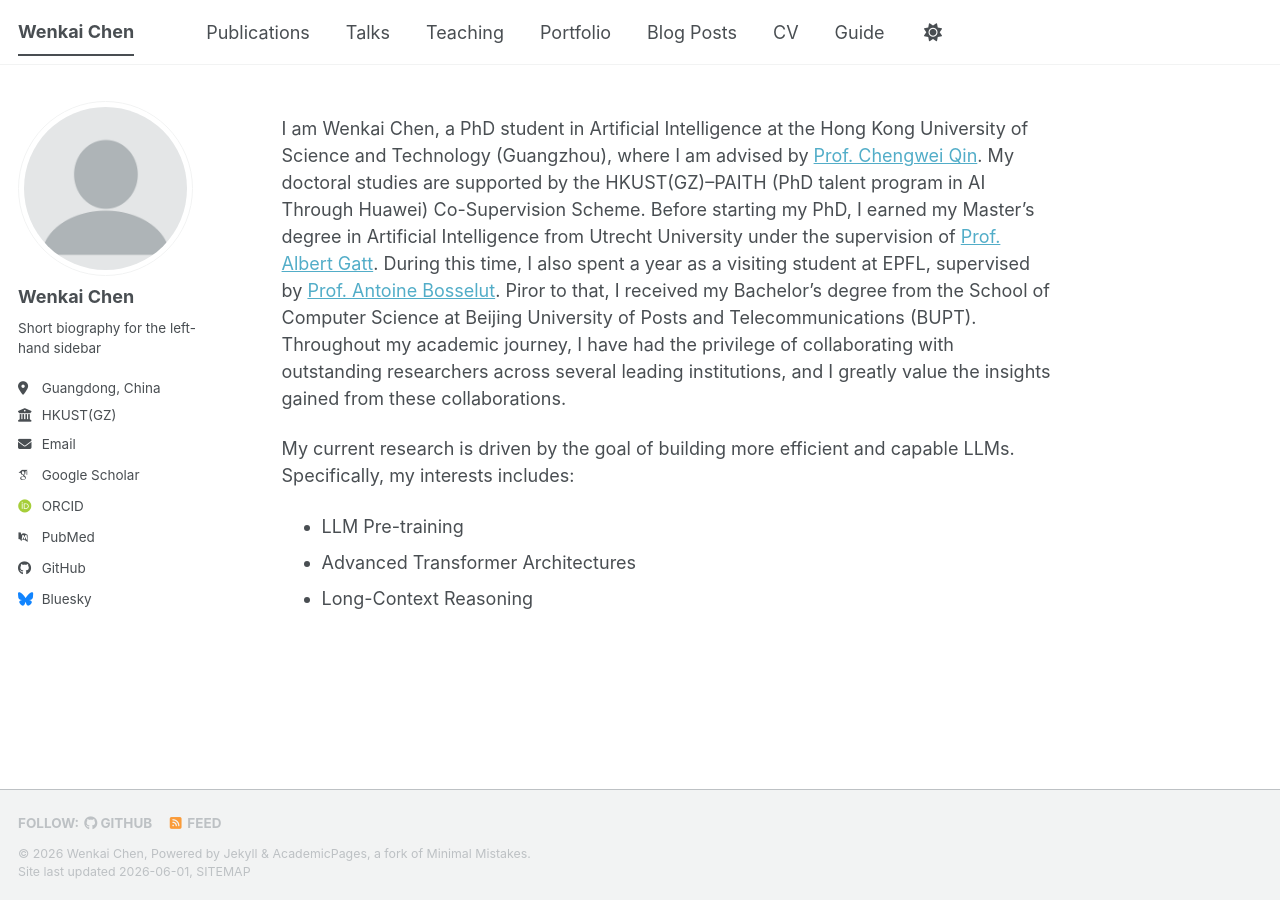
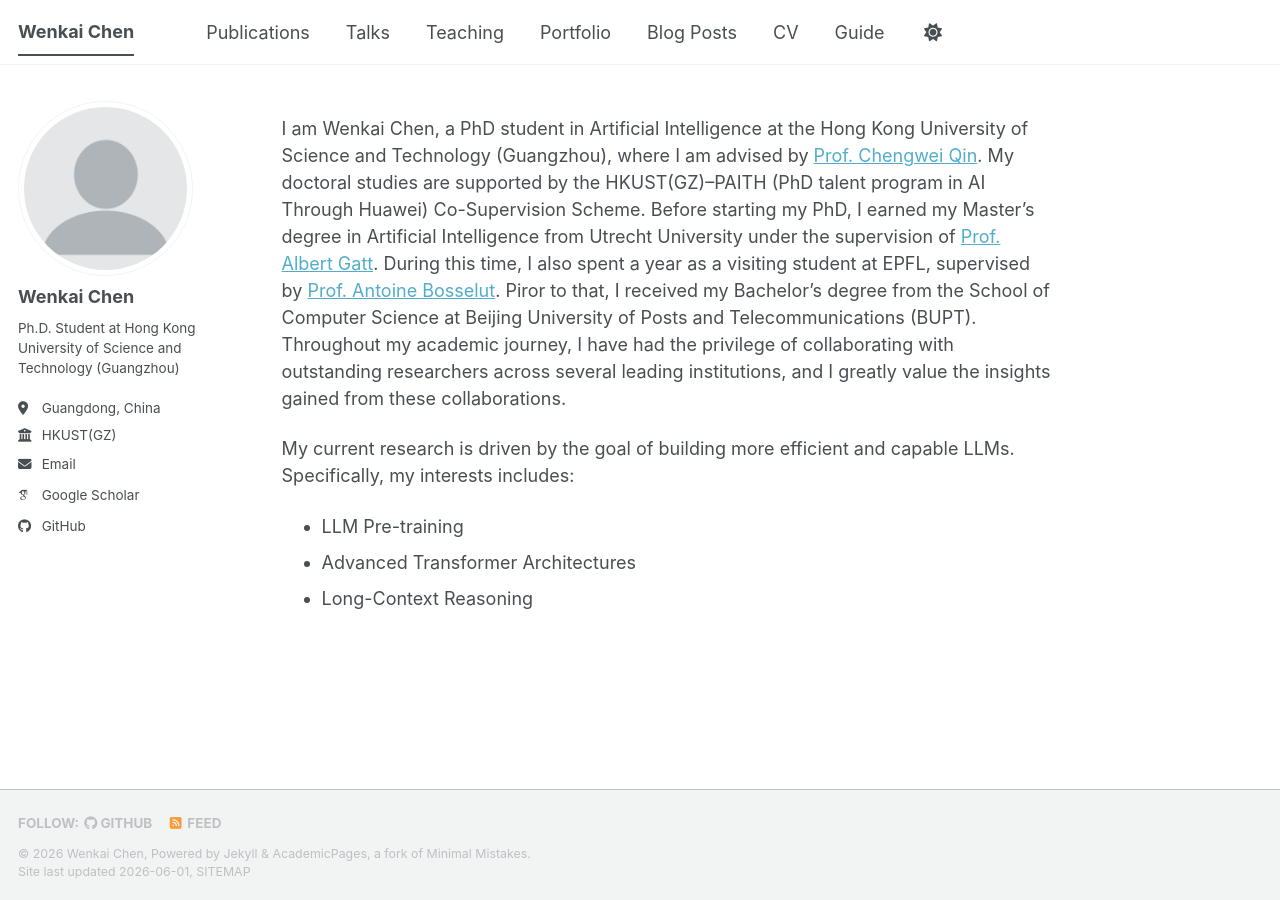
Before and after one commit to WK-Chen/WK-Chen.github.io, a Jekyll site: the page built from _pages/about.md, in a window 1280 px wide. Built offline with Jekyll 4.4.1, drawn with Linux system fonts in a browser that asks for light colours; some web fonts are replaced; a script bundle is joined from its source files by our own code; library files that are not in the unit come from our copies; part of the change alters nothing that is shown.

Commit message:
Update _config.yml

```diff
--- a/_config.yml
+++ b/_config.yml
@@ -26,7 +26,7 @@ author:
   avatar           : "profile.png"
   name             : "Wenkai Chen"
   pronouns         : # example: "she/her"
-  bio              : "Short biography for the left-hand sidebar"
+  bio              : "Ph.D. Student at Hong Kong University of Science and Technology (Guangzhou)"
   location         : "Guangdong, China"
   employer         : "HKUST(GZ)"
   uri              : # URL
@@ -38,10 +38,10 @@ author:
   googlescholar    : "https://scholar.google.com/citations?user=PS_CX0AAAAAJ"
   inspire-hep      : # URL
   impactstory      : # URL
-  orcid            : "https://orcid.org/yourorcidurl"
+  orcid            : # "https://orcid.org/yourorcidurl"
   semantic         : # URL
   ssrn             : # URL
-  pubmed           : "https://www.ncbi.nlm.nih.gov/pubmed/?term=john+snow"
+  pubmed           : # "https://www.ncbi.nlm.nih.gov/pubmed/?term=john+snow"
   researchgate     : # URL
   scopus           : # URL
   zotero           : # URL
@@ -51,13 +51,13 @@ author:
   bitbucket        : # Username - Update with your username on the site
   codepen          : # Username
   dribbble         : # Username
-  github           : "academicpages"
+  github           : "https://github.com/WK-Chen"
   kaggle           : # Username
   stackoverflow    : # User number or user number and name (i.e., use "1" or "1/jeff-atwood")
 
   # Social media
   artstation       : # Username
-  bluesky          : "bsky.app" # Replace this with you Bluesky username
+  bluesky          : # "bsky.app" # Replace this with you Bluesky username
   facebook         : # Username
   flickr           : # Username
   foursquare       : # Username
@@ -222,16 +222,16 @@ kramdown:
 # These settings control the types of collections used by the template
 collections:
   teaching:
-    output: true
+    output: false
     permalink: /:collection/:path/
   publications:
-    output: true
+    output: false
     permalink: /:collection/:path/
   portfolio:
-    output: true
+    output: false
     permalink: /:collection/:path/
   talks:
-    output: true
+    output: false
     permalink: /:collection/:path/
 
 
@@ -255,15 +255,6 @@ defaults:
     values:
       layout: single
       author_profile: true
-  # _teaching
-  - scope:
-      path: ""
-      type: teaching
-    values:
-      layout: single
-      author_profile: true
-      share: true
-      comments: true
   # _publications
   - scope:
       path: ""
@@ -273,23 +264,6 @@ defaults:
       author_profile: true
       share: true
       comments: true
-  # _portfolio
-  - scope:
-      path: ""
-      type: portfolio
-    values:
-      layout: single
-      author_profile: true
-      share: true
-      comment: true
-  # _talks
-  - scope:
-      path: ""
-      type: talks
-    values:
-      layout: talk
-      author_profile: true
-      share: true
 
 
 # Sass/SCSS
```
